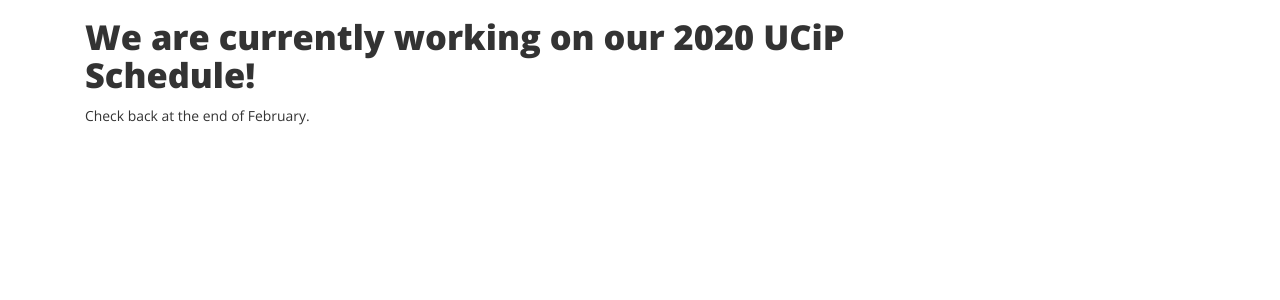
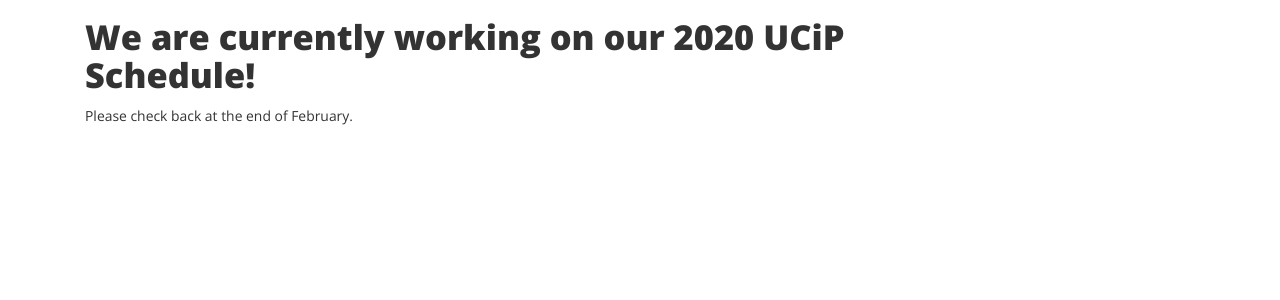
Before and after one commit to ucip/ucip.github.io, a Jekyll site: the page built from schedule.md, in a window 1280 px wide. Shown: the part 332-632 px from the top of the page. Built offline with Jekyll 4.4.1, drawn with Linux system fonts in a browser that asks for light colours; nearby versions of some CDN libraries.

Commit message:
Update schedule.md

```diff
--- a/schedule.md
+++ b/schedule.md
@@ -8,7 +8,7 @@ permalink: /schedule/
 <div class="container">
   <div class="col-sm-9 col-xs-12">
     <h3 class="home-h3">We are currently working on our 2020 UCiP Schedule!</h3>
-	  <p><small>Check back at the end of February.</small></p>
+	  <p><small>Please check back at the end of February.</small></p>
     <div>
       <!-- <h4 class="schedule-header">Friday, March 8th, 2019</h4>
       <ul class="schedule-list">
```
